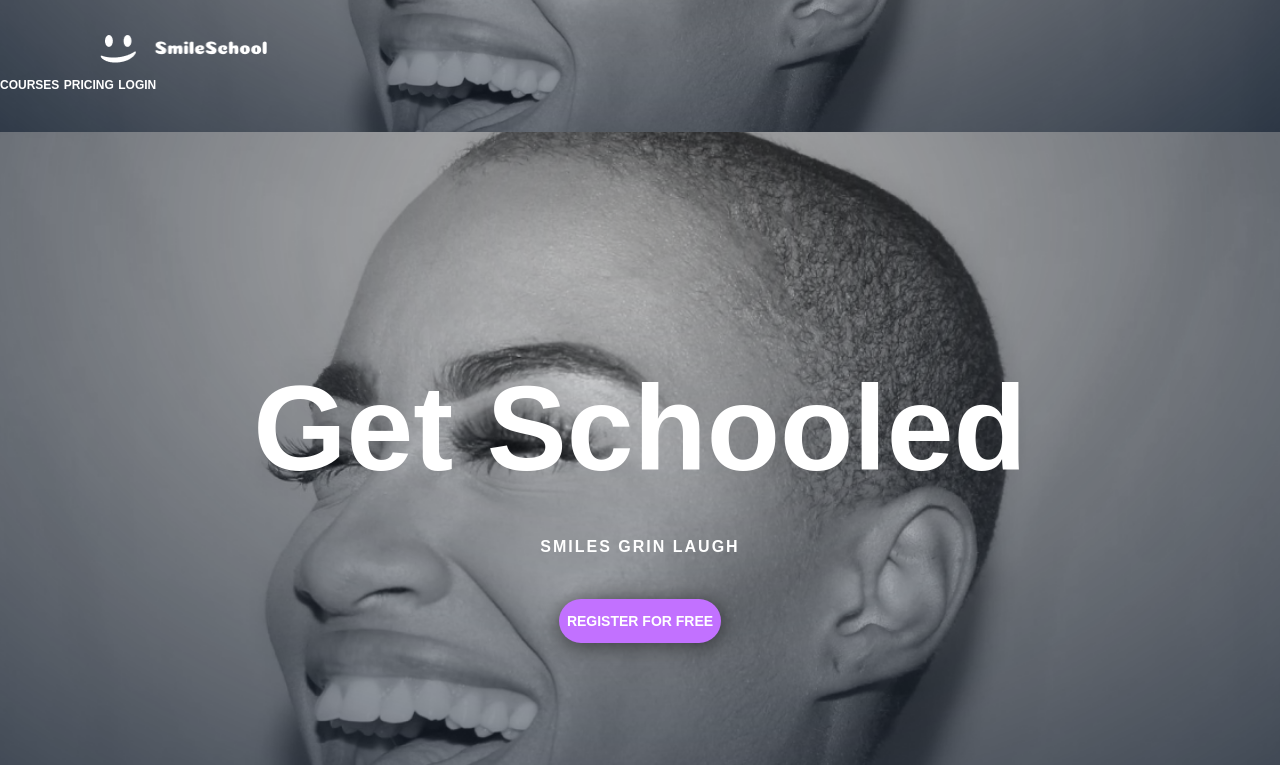
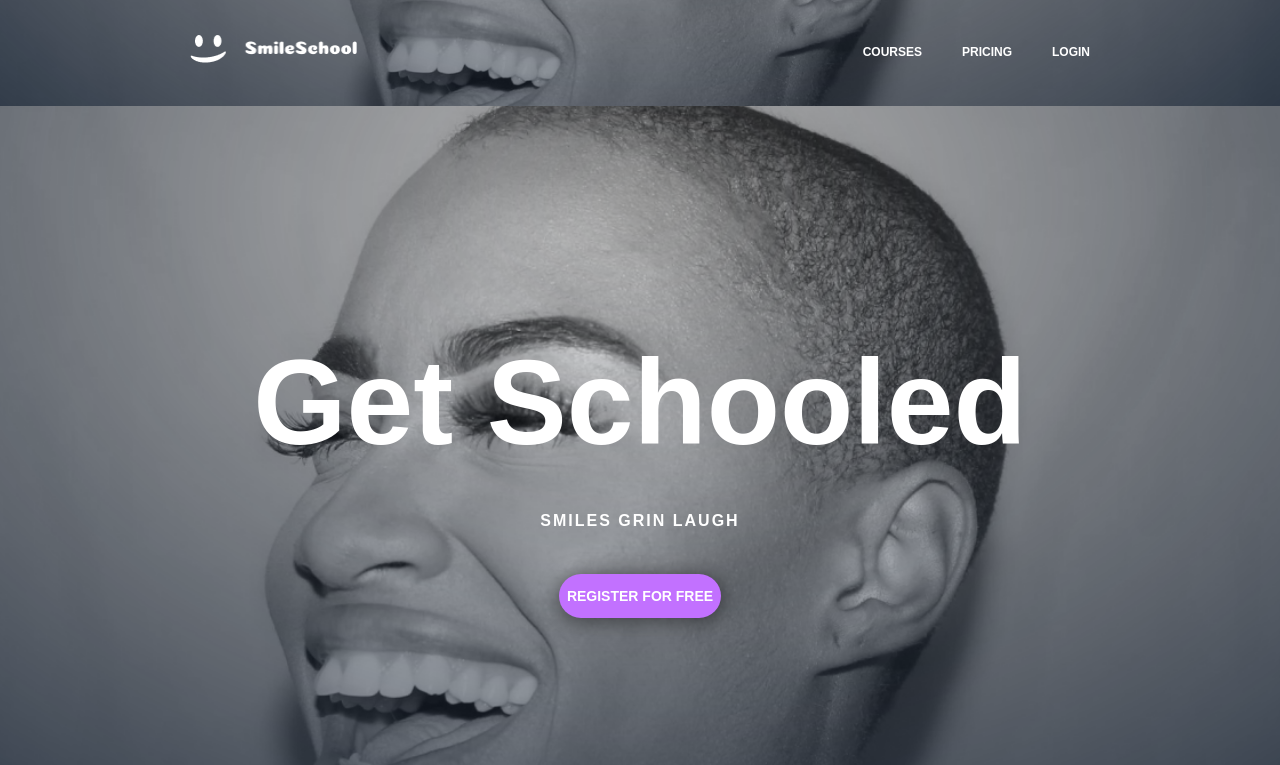
Before and after one commit to Teeya-data/alx_html_css, a plain HTML site: page css_advanced/index.html in a window 1280 px wide. Shown: the top 765 px of the page. Drawn offline with Linux system fonts and the light colour scheme.

Commit message:
Fix header layout - logo left, navigation right

```diff
--- a/css_advanced/index.html
+++ b/css_advanced/index.html
@@ -9,6 +9,7 @@
 <body>
     <!-- Header Section -->
     <header>
+    <div>
         <div>
             <a href="#">
                 <img src="images/logo.png" alt="SmileSchool Logo">
@@ -19,8 +20,8 @@
             <a href="#">PRICING</a>
             <a href="#">LOGIN</a>
         </div>
-    </header>
-
+    </div>
+</header>
     <!-- Main Content -->
     <main>
         <!-- Banner Section -->
--- a/css_advanced/styles.css
+++ b/css_advanced/styles.css
@@ -11,7 +11,6 @@ body {
     line-height: 1.6;
     color: #000000;
 }
-
 /* ========== HEADER STYLES ========== */
 header {
     background-image: url('images/Object.png');
@@ -22,13 +21,20 @@ header {
     position: relative;
 }
 
+/* Header container - positions logo on left, nav on right */
 header > div:first-child {
     display: flex;
     justify-content: space-between;
     align-items: center;
-    max-width: 1440px;
+    max-width: 1000px;
     margin: 0 auto;
-    padding: 0 100px;
+    padding: 0 50px;
+}
+
+/* Logo section */
+header > div:first-child > div:first-child {
+    display: flex;
+    align-items: center;
 }
 
 /* Logo */
@@ -37,7 +43,7 @@ header img {
     height: auto;
 }
 
-/* Navigation */
+/* Navigation on the right */
 header > div:first-child > div:last-child {
     display: flex;
     gap: 40px;
```
